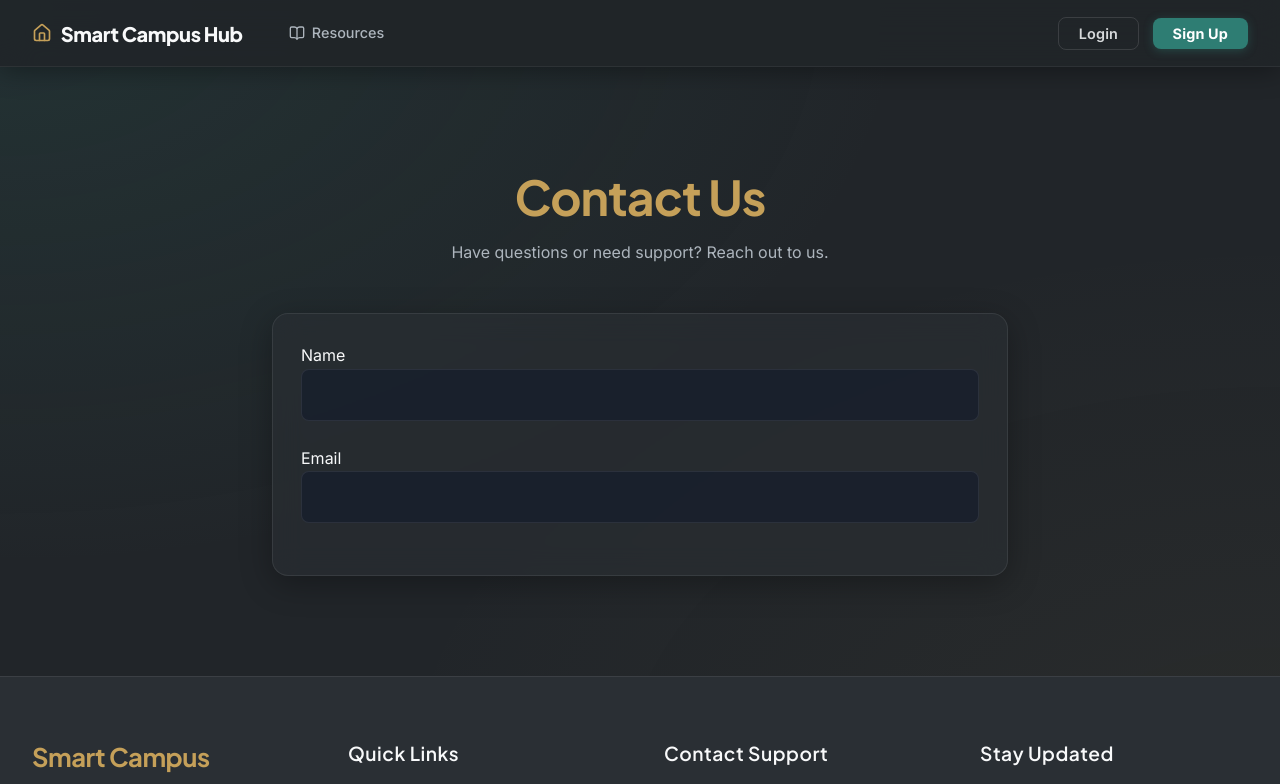
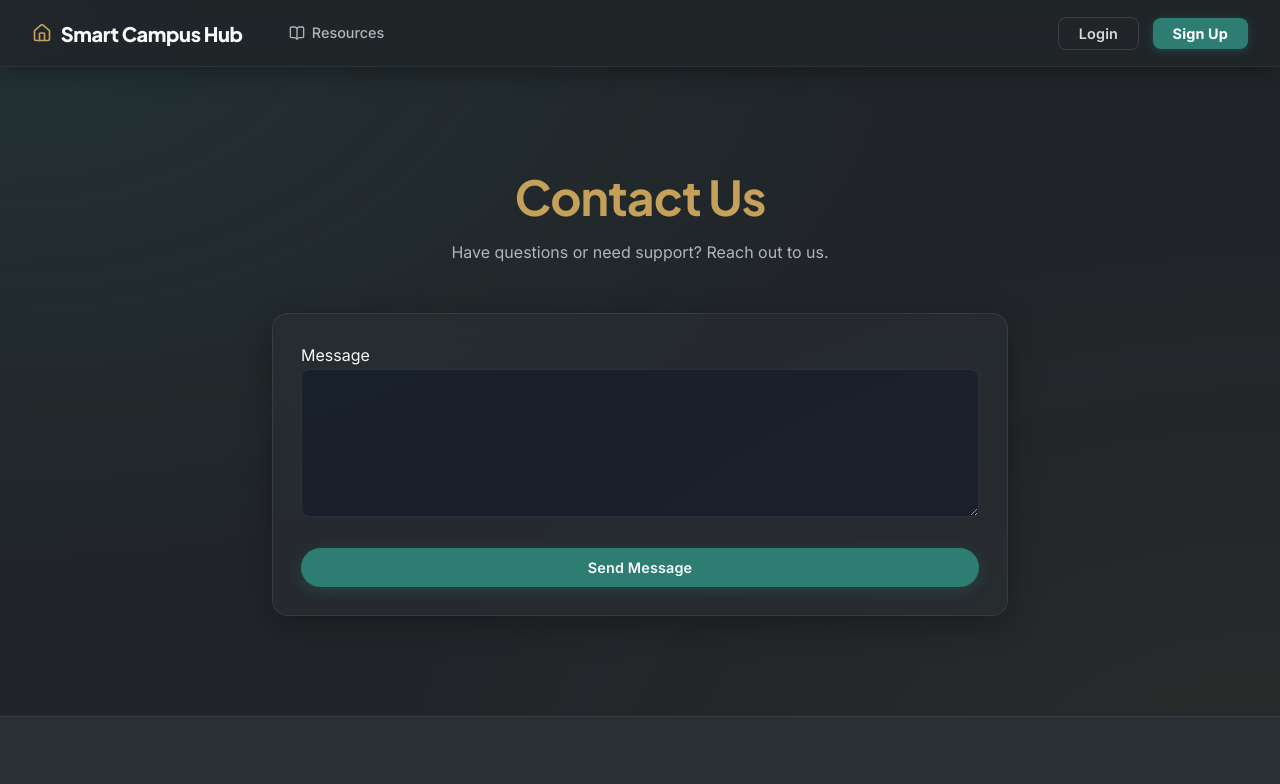
Before and after one commit to sharaf-ahmd/Smart_Campus, a React (Vite) app in the folder Frontend/: page /contact in a window 1280 px wide. Shown: the top 784 px of the page. Built offline with nearby package versions, Linux system fonts and the light colour scheme.

Commit message:
Update ContactUs page

```diff
--- a/Frontend/src/pages/ContactUs.jsx
+++ b/Frontend/src/pages/ContactUs.jsx
@@ -30,29 +30,26 @@ const ContactUs = () => {
 
       {/* Form */}
       <form className="glass-panel" onSubmit={handleSubmit}>
+
+
         <div style={{ marginBottom: "1.5rem" }}>
-          <label>Name</label>
-          <input
-            type="text"
-            name="name"
-            value={form.name}
+          <label>Message</label>
+          <textarea
+            name="message"
+            rows="5"
+            value={form.message}
             onChange={handleChange}
             required
           />
         </div>
 
-        <div style={{ marginBottom: "1.5rem" }}>
-          <label>Email</label>
-          <input
-            type="email"
-            name="email"
-            value={form.email}
-            onChange={handleChange}
-            required
-          />
-        </div>
-
-
+        <button
+          className="btn btn-primary"
+          type="submit"
+          style={{ width: "100%" }}
+        >
+          Send Message
+        </button>
       </form>
     </div>
   );
```
